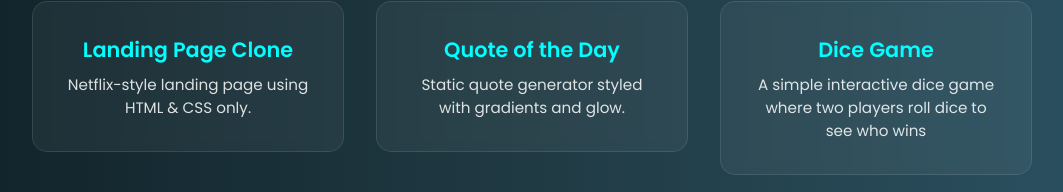
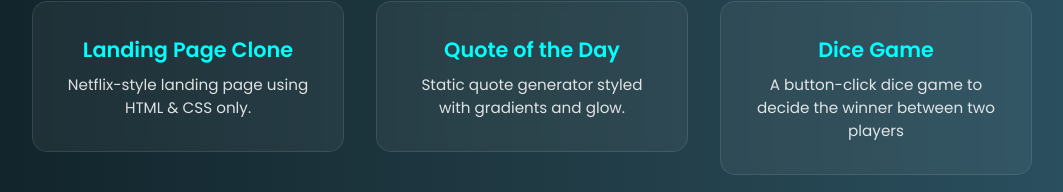
Before and after one commit to Daksh-chhabra/projects, a plain HTML site: page index.html in a window 1280 px wide. Shown: the part 399-591 px from the top of the page, without its empty margins (108-1171 px from the left). Drawn offline with Linux system fonts and the light colour scheme.

Commit message:
Update index.html

```diff
--- a/index.html
+++ b/index.html
@@ -120,7 +120,7 @@
       <a href="project/dice/dicee.html" target="_blank" class="card-link">
       <div class="card">
         <h3>Dice Game</h3>
-        <p>A simple interactive dice game where two players roll dice to see who wins</p>
+        <p>A button-click dice game to decide the winner between two players</p>
       </div>
     </a>
   </div>
```
